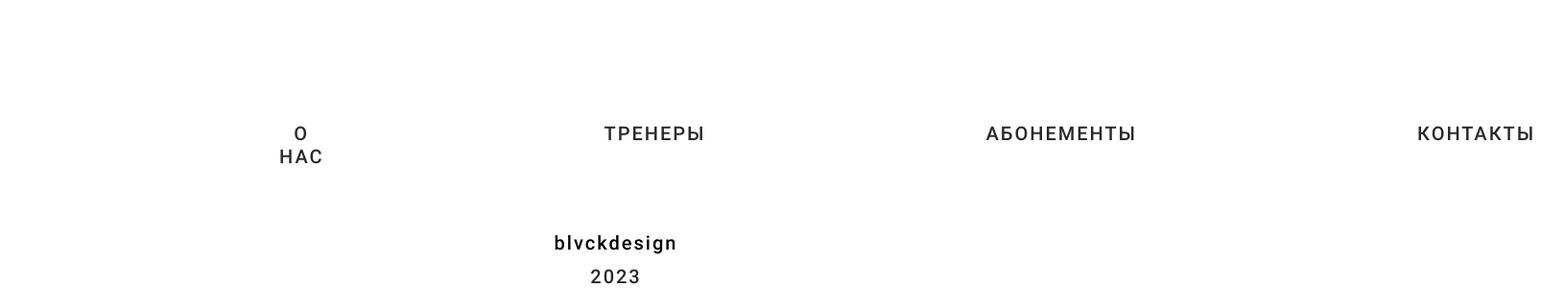
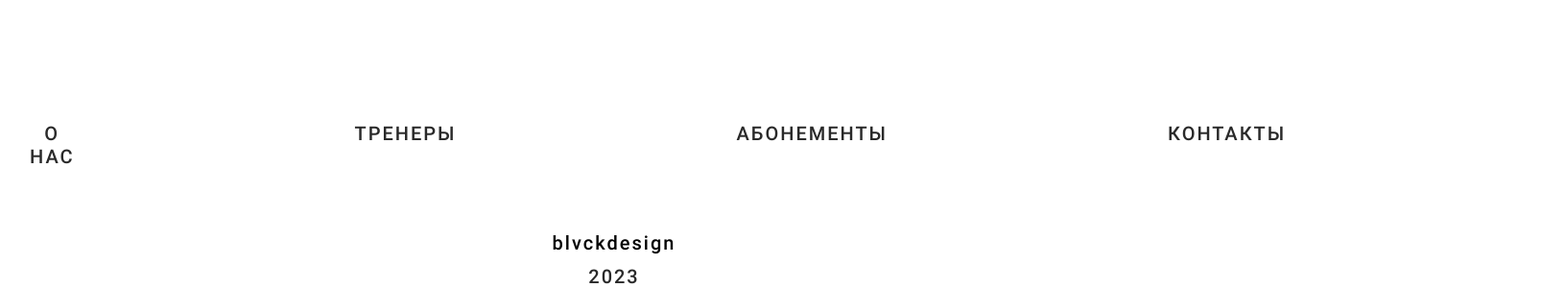
Before and after one commit to Anastasiya1602/fitness-club, a plain HTML site: page index.html in a window 1280 px wide. Shown: the part 7598-7898 px from the top of the page at 96% size, 1631 px wide, since content can reach past the window. Drawn offline with nearby package versions, Linux system fonts and the light colour scheme.

Commit message:
правки

```diff
--- a/sass/_footer.scss
+++ b/sass/_footer.scss
@@ -1,6 +1,6 @@
 .footer {
   height: 226px;
-  padding: 46px 256px 23px 260px;
+  padding: 46px 0 23px 0;
 
   @media screen and (max-width:992px) {
     padding: 46px 36px 23px 28px;
```
Also changed, not shown: css/style.css, 1 other file.
